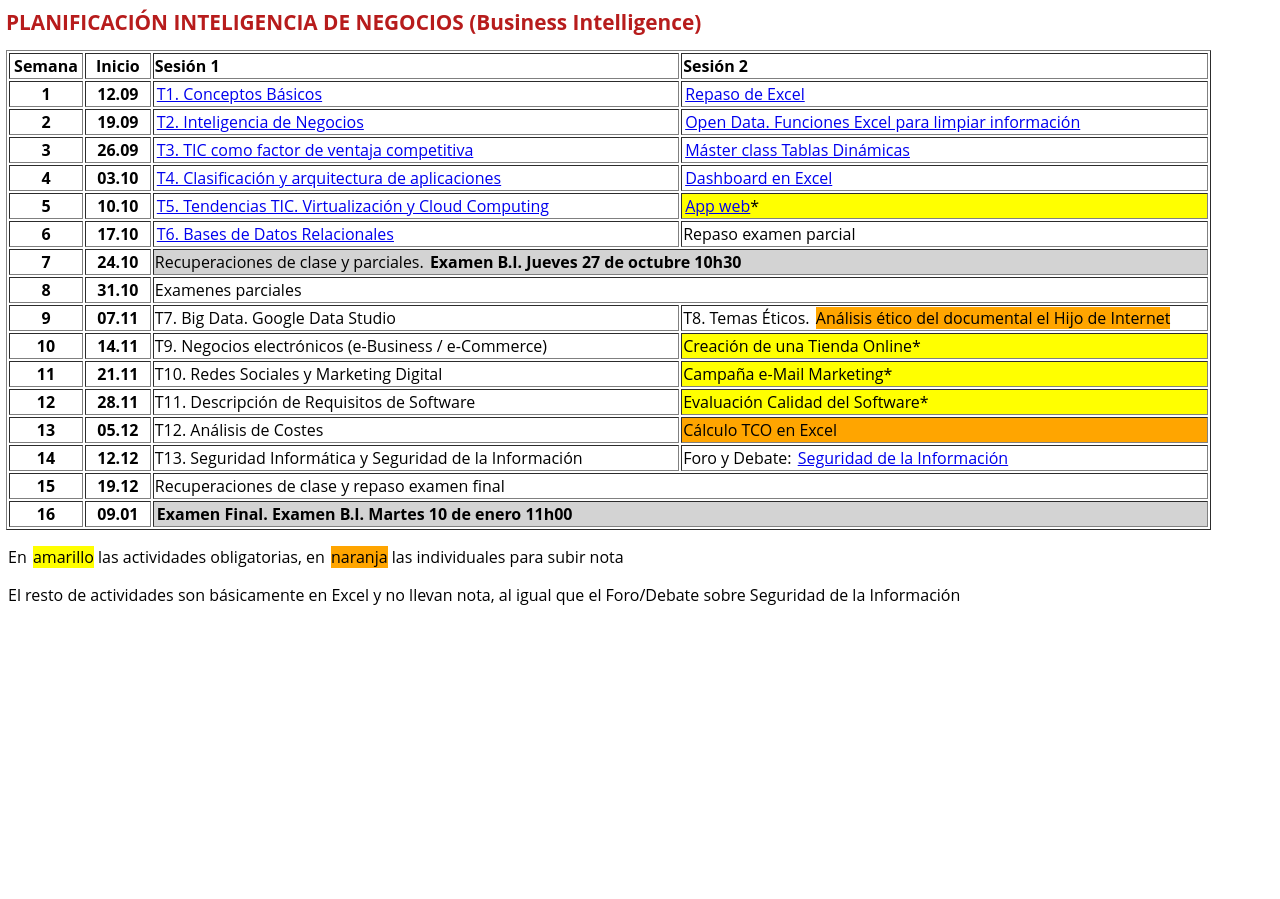
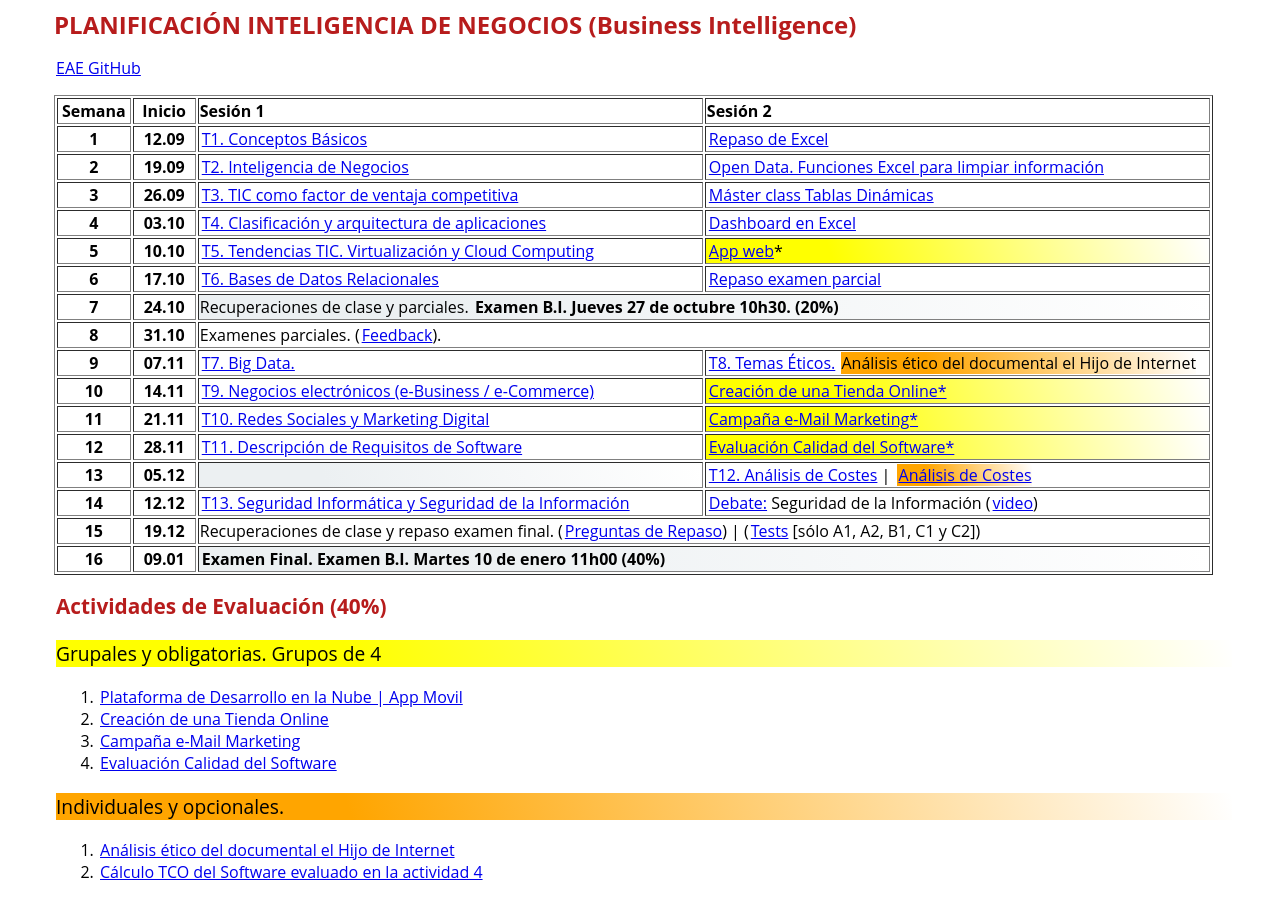
Before and after one commit to ritadelatorre/eae, a plain HTML site: page index.html in a window 1280 px wide. Before the commit the page ends 800 px from the top, so only its background shows below. Drawn offline with Linux system fonts and the light colour scheme.

Commit message:
Add files via upload

```diff
--- a/index.html
+++ b/index.html
@@ -3,19 +3,22 @@
 		<title>EAE. PLANIFICACI&Oacute;N SISTEMAS DE INFORMACI&Oacute;N 2021-2022</title>
 		<style>
 			*   {font-size: 16px; font-family: "Open Sans", Roboto; margin-left: 2px;}
-			h1 {color: #B71C1C; font-size: 130%; }
+			body {padding-left: 3em;}
+			h1 {color: #B71C1C; font-size: 150%; }
+			h2 {color: #B71C1C; font-size: 130%; }
+			h3 {font-size: 120%; font-weight: 400; }
 			tr, td  {vertical-align: top;}
 			.i  {padding-left: 2em; text-indent: -1.8em;}
-			.y  {background-color: yellow;}
-			.o  {background-color: orange;}
-			.g  {background-color: lightgray;}
+			.y  {background-image: linear-gradient(70deg, rgba(255, 255, 0, 1) 25%, rgba(255, 255, 255, 1) 100%);}
+			.o {background-image: linear-gradient(70deg, rgba(255, 165, 0, 1) 25%, rgba(255, 255, 255, 1) 100%);}
+			.g  {background-image: linear-gradient(70deg, rgba(236, 240, 242, 1) 25%, rgba(255, 255, 255, 1) 100%);}
 			.rojo  {color: red; font-weight: bold;}
 			.c  {text-align: center;}
 		</style>
 	</head>
 	<body>
 		<h1>PLANIFICACI&Oacute;N INTELIGENCIA DE NEGOCIOS (Business Intelligence)</h1>
-
+		<p><a target="_blank" href="https://ritadelatorre.github.io/eae/">EAE GitHub</a></p>
 		<table valign="top" width="95%" border="1pt">
 			<tr>
 				<th width="5%">Semana</th>
@@ -58,71 +61,100 @@
 				<th>6</th>
 				<th>17.10</th>
 				<td><a target="_blank" href="./s6s1/BI_T6.pdf">T6. Bases de Datos Relacionales</a></td>
-				<td>Repaso examen parcial</td>
+				<td><a target="_blank" href="./repasos/BI_RepasoParcial.pdf">Repaso examen parcial</a></td>
 			</tr>
 			<tr>
 				<th>7</th>
 				<th>24.10</th>
 				<td colspan="2" class="g">
 					Recuperaciones de clase y parciales.
-					<b>Examen B.I. Jueves 27 de octubre 10h30</b>
+					<b>Examen B.I. Jueves 27 de octubre 10h30. (20%)</b>
 				</td>
 			</tr>
 			<tr>
 				<th>8</th>
 				<th>31.10</th>
-				<td colspan="2">Examenes parciales</td>
+				<td colspan="2">Examenes parciales. (<a target="_blank" href="./repasos/ADE_BI_Feedback_Parcial.pdf">Feedback</a>).</td>
 			</tr>
 			<tr>
 				<th>9</th>
 				<th>07.11</th>
-				<td>T7. Big Data. Google Data Studio</td>
-				<td>T8. Temas &Eacute;ticos. <span class="o">An&aacute;lisis &eacute;tico del documental el Hijo de Internet</span></td>
+				<td><a target="_blank" href="./s9s1/BI_T7.pdf">T7. Big Data.</a></td>
+				<td><a target="_blank" href="./s9s2/BI_T8.pdf">T8. Temas &Eacute;ticos.</a>
+					 <span class="o">An&aacute;lisis &eacute;tico del documental el Hijo de Internet</span>
+				</td>
 			</tr>
 			<tr>
 				<th>10</th>
 				<th>14.11</th>
-				<td>T9. Negocios electr&oacute;nicos (e-Business / e-Commerce)</td>
-				<td class="y">Creación de una Tienda Online*</td>
+				<td><a target="_blank" href="./s10s1/BI_T9.pdf">T9. Negocios electr&oacute;nicos (e-Business / e-Commerce)</a></td>
+				<td class="y"><a target="_blank" href="./s10s2/BI_GuiaTiendaOnline.pdf">Creación de una Tienda Online*</a></td>
 			</tr>
 			<tr>
 				<th>11</th>
 				<th>21.11</th>
-				<td>T10. Redes Sociales y Marketing Digital</td>
-				<td class="y">Campa&ntilde;a e-Mail Marketing*</td>
+				<td><a target="_blank" href="./s11s1/BI_T10.pdf">T10. Redes Sociales y Marketing Digital</a></td>
+				<td class="y"><a target="_blank" href="./s10s2/BI_GuiaEMailMarketing.pdf">Campa&ntilde;a e-Mail Marketing*</a></td>
 			</tr>
 			<tr>
 				<th>12</th>
 				<th>28.11</th>
-				<td>T11. Descripci&oacute;n de Requisitos de Software</td>
-				<td class="y">Evaluaci&oacute;n Calidad del Software*</td>
+				<td><a target="_blank" href="./s12s1/BI_T11.pdf">T11. Descripci&oacute;n de Requisitos de Software</a></td>
+				<td class="y"><a target="_blank" href="https://iso25000.com/index.php/normas-iso-25000/iso-25010">
+					Evaluaci&oacute;n Calidad del Software*</a></td>
 			</tr>
 			<tr>
 				<th>13</th>
 				<th>05.12</th>
-				<td>T12. An&aacute;lisis de Costes</td>
-				<td class="o">C&aacute;lculo TCO en Excel</td>
+				<td class="g">&nbsp;</td>
+				<td><a target="_blank" href="./s13s1/BI_T12.pdf">T12. An&aacute;lisis de Costes</a> |
+					<span class="o">
+					<a target="_blank" href="./zactividades/Actividad_CalculoTCOSoftware.xlsx">
+						An&aacute;lisis de Costes</a></span>
+				</td>
 			</tr>
 			<tr>
 				<th>14</th>
 				<th>12.12</th>
-				<td>T13. Seguridad Inform&aacute;tica y Seguridad de la Informaci&oacute;n</td>
-				<td>Foro y Debate: <a target="_blank" href="https://youtu.be/_PsB2e0U5FU">Seguridad de la Informaci&oacuten</a></td>
+				<td><a target="_blank" href="./s14s1/BI_T13.pdf">
+					T13. Seguridad Inform&aacute;tica y Seguridad de la Informaci&oacute;n</a></td>
+				<td><a target="_blank" href="./zactividades/Debate_Seguridad_Informatica.pdf">Debate:</a>
+					Seguridad de la Informaci&oacuten (<a target="_blank" href="https://youtu.be/_PsB2e0U5FU">video</a>)</td>
 			</tr>
 			<tr>
 				<th>15</th>
 				<th>19.12</h>
-				<td colspan="2">Recuperaciones de clase y repaso examen final</td>
+				<td colspan="2">Recuperaciones de clase y repaso examen final.
+					(<a target="_blank" href="./repasos/BI_RepasoFinal.pdf">Preguntas de Repaso</a>) |
+					(<a target="_blank" href="https://ritadelatorre.github.io/quizz/">Tests</a> [sólo A1, A2, B1, C1 y C2])
+				</td>
 			</tr>
 			<tr>
 				<th>16</th>
 				<th>09.01</h>
-				<td colspan="2" class="g"><b>Examen Final. Examen B.I. Martes 10 de enero 11h00</b></td>
+				<td colspan="2" class="g"><b>Examen Final. Examen B.I. Martes 10 de enero 11h00 (40%)</b></td>
 			</tr>
 		</table>
 		<blockquote>
-		<p>En <span class="y">amarillo</span> las actividades obligatorias, en <span class="o">naranja</span> las individuales para subir nota</p>
-		<p>El resto de actividades son básicamente en Excel y no llevan nota, al igual que el Foro/Debate sobre Seguridad de la Informaci&oacuten</p>
+		<h2>Actividades de Evaluación (40%)</h2>
+		<!-- <a target="_blank" href="./zactividades/">▶</a></h2> -->
+		<h3 class="y">Grupales y obligatorias. Grupos de 4</h3>
+		<ol>
+			<li><a target="_blank" href="./zactividades/BI_Actividad_PlataformaDesarrolloNube.pdf">
+				Plataforma de Desarrollo en la Nube | App Movil</a></li>
+			<li><a target="_blank" href="./zactividades/BI_Actividad_TiendaOnline.pdf">
+				Creación de una Tienda Online</a></li>
+			<li><a target="_blank" href="./zactividades/BI_Actividad_EMailMarketing.pdf">
+				Campaña e-Mail Marketing</a></li>
+			<li><a target="_blank" href="./zactividades/BI_Actividad_EvaluacionDeSoftware.pdf">
+				Evaluación Calidad del Software</a></li>
+		</ol>
+		<h3 class="o">Individuales y opcionales.</h3>
+		<ol>
+			<li><a target="_blank" href="./zactividades/BI_Actividad_AnalisisEtico.pdf">
+				Análisis ético del documental el Hijo de Internet</a></li>
+			<li><a target="_blank" href="./zactividades/BI_Actividad_AnalisisTCO.pdf">
+				Cálculo TCO del Software evaluado en la actividad 4</a></li>
 		</blockquote>
 	</body>
 </html>
```
